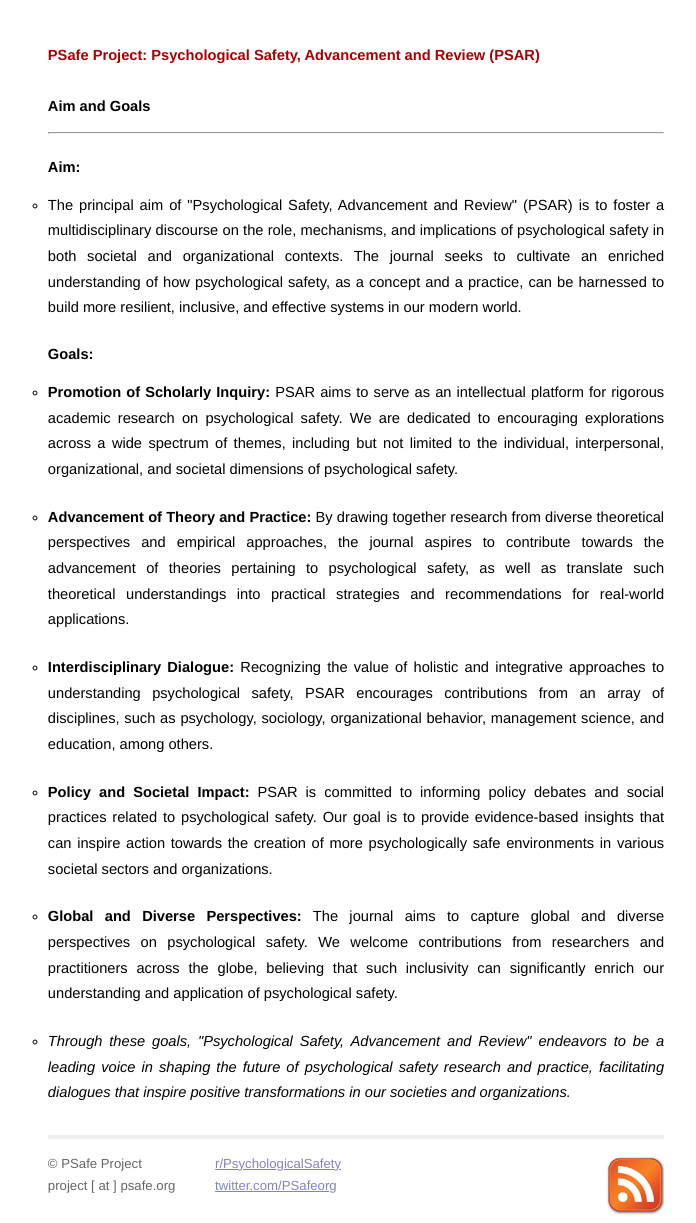
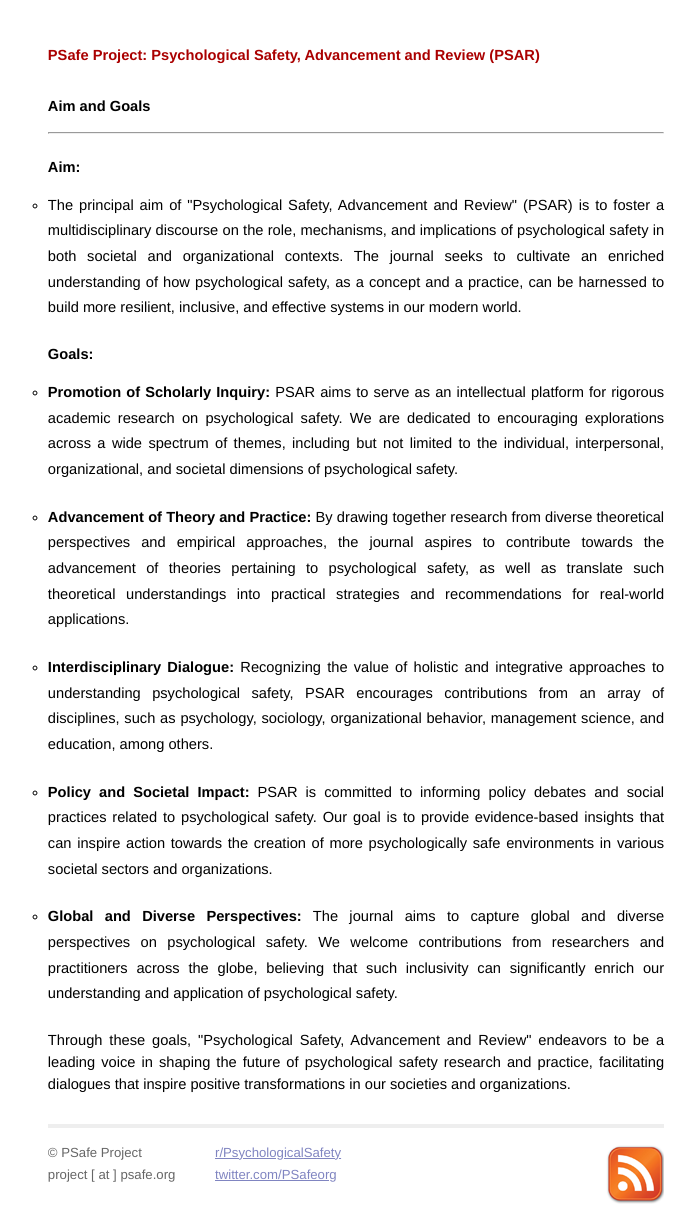
Before and after one commit to atidbit/psafe, a Jekyll site: the page built from goals.html, in a window 1280 px wide. Shown: the whole page, without its empty margins (284-980 px from the left). Built offline with Jekyll 4.4.1, drawn with Linux system fonts in a browser that asks for light colours.

Commit message:
Update goals.html

```diff
--- a/goals.html
+++ b/goals.html
@@ -70,11 +70,9 @@ title: Psychological Safety, Advancement and Review
       </ul>
             <br>
       <ul>
-      <li>
-      <i>Through these goals, "Psychological Safety, Advancement and Review" endeavors to be a leading voice
+      <i></i>Through these goals, "Psychological Safety, Advancement and Review" endeavors to be a leading voice
       in shaping the future of psychological safety research and practice, facilitating dialogues
       that inspire positive transformations in our societies and organizations.</i>
-      </li>
       </ul>
   </ul>
 
```
